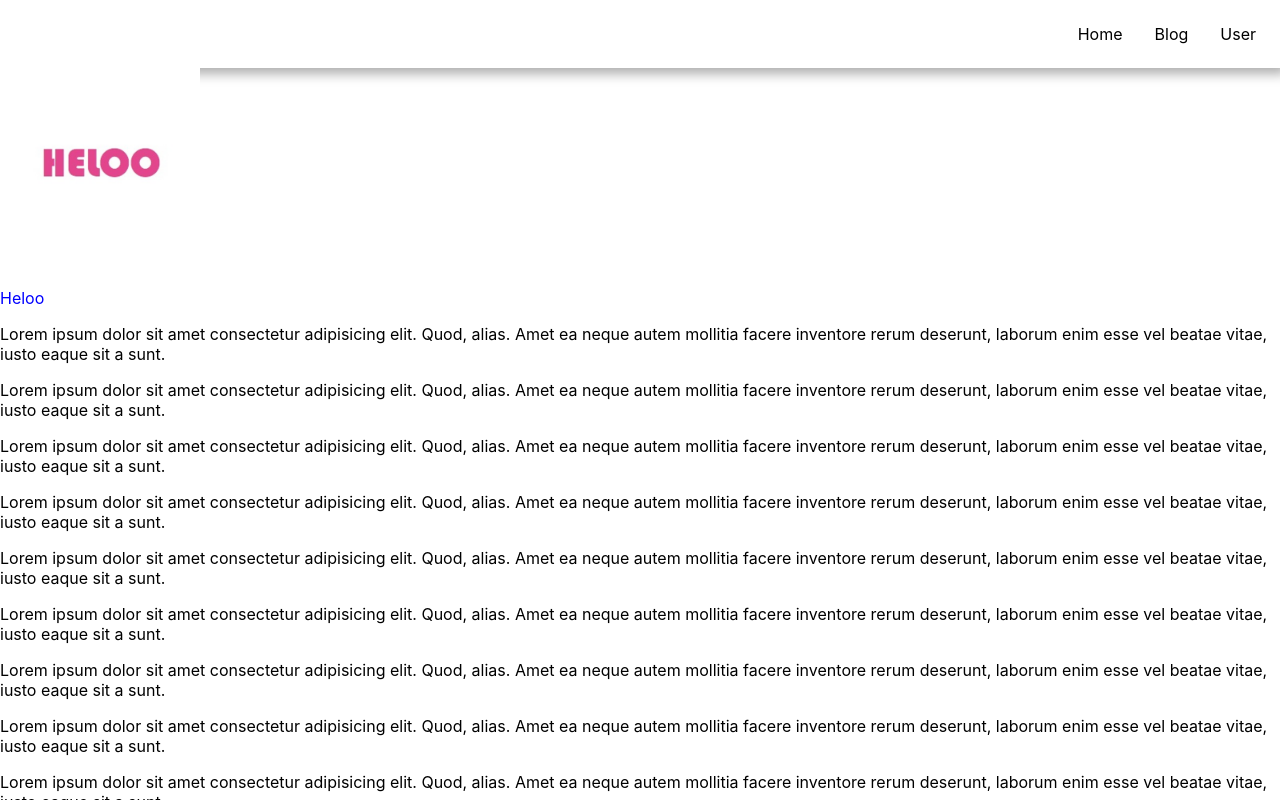
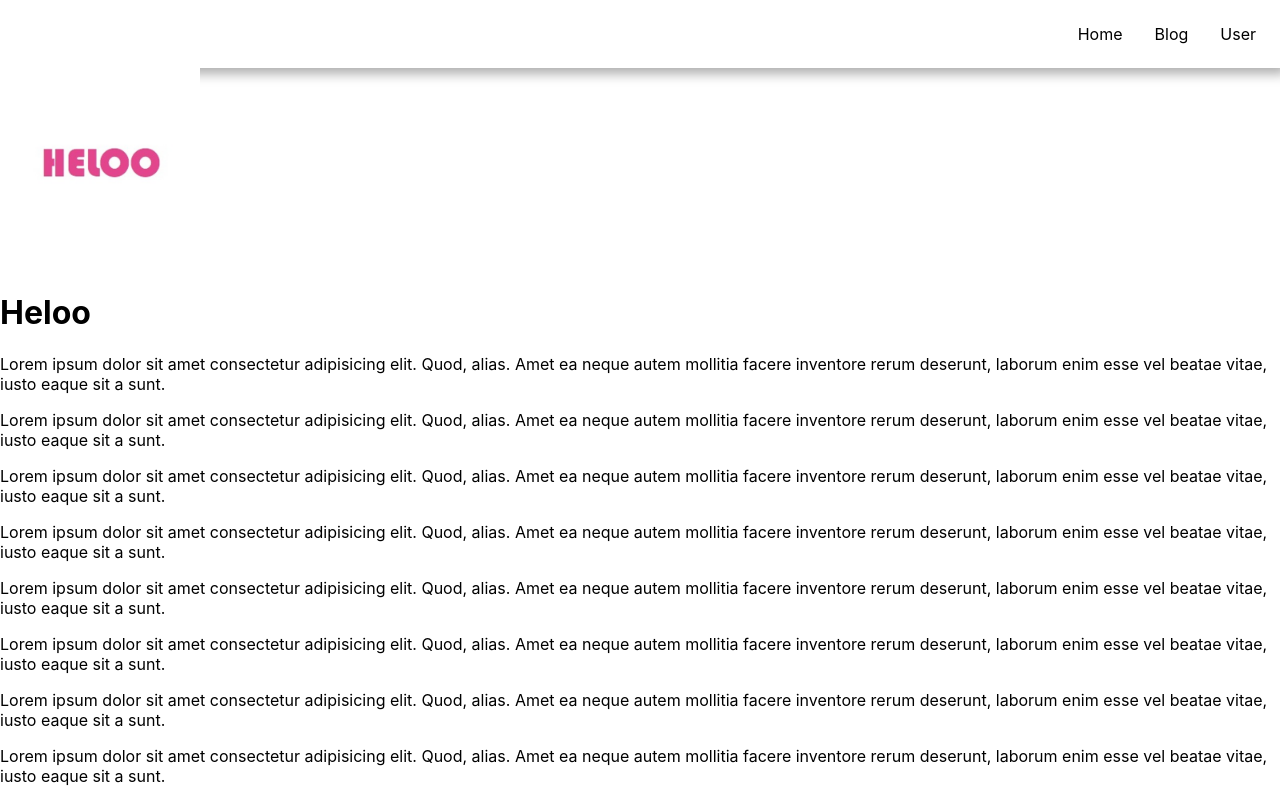
Before and after one commit to alvindioprakosa/next-basic, a Next.js app: page / in a window 1280 px wide. Shown: the top 800 px of the page. Built offline with nearby package versions, Linux system fonts and the light colour scheme.

Commit message:
Update Page

```diff
--- a/pages/index.tsx
+++ b/pages/index.tsx
@@ -2,7 +2,6 @@ import type { NextPage } from "next";
 import React from "react";
 import Image from "next/image";
 import Layout from "../components/Layout";
-import styles from "../styles/Home.module.css";
 
 /**
  * Home Page of the Application
@@ -13,7 +12,6 @@ const Home: NextPage = () => {
     "Lorem ipsum dolor sit amet consectetur adipisicing elit. Quod, alias. Amet ea neque autem mollitia facere inventore rerum deserunt, laborum enim esse vel beatae vitae, iusto eaque sit a sunt.";
 
   const renderParagraphs = () => {
-    // Render the paragraph 20 times
     return Array.from({ length: 20 }, (_, index) => (
       <p key={index}>{paragraphText}</p>
     ));
@@ -21,19 +19,17 @@ const Home: NextPage = () => {
 
   return (
     <Layout pageTitle="Home Page">
-      <div className={styles["home-content"]}>
       {/* Main image */}
       <Image src="/heloo.jpg" width={200} height={200} alt="Helo" />
 
       {/* Title */}
-        <p className={styles["title-homepage"]}>Heloo</p>
+      <h1>Heloo</h1>
 
       {/* Rendered paragraphs */}
       {renderParagraphs()}
 
       {/* Another image */}
       <Image src="/b.jpg" width={200} height={200} alt="Blockchain" />
-      </div>
     </Layout>
   );
 };
```
Lines whose indentation alone changed are shown as unchanged.
